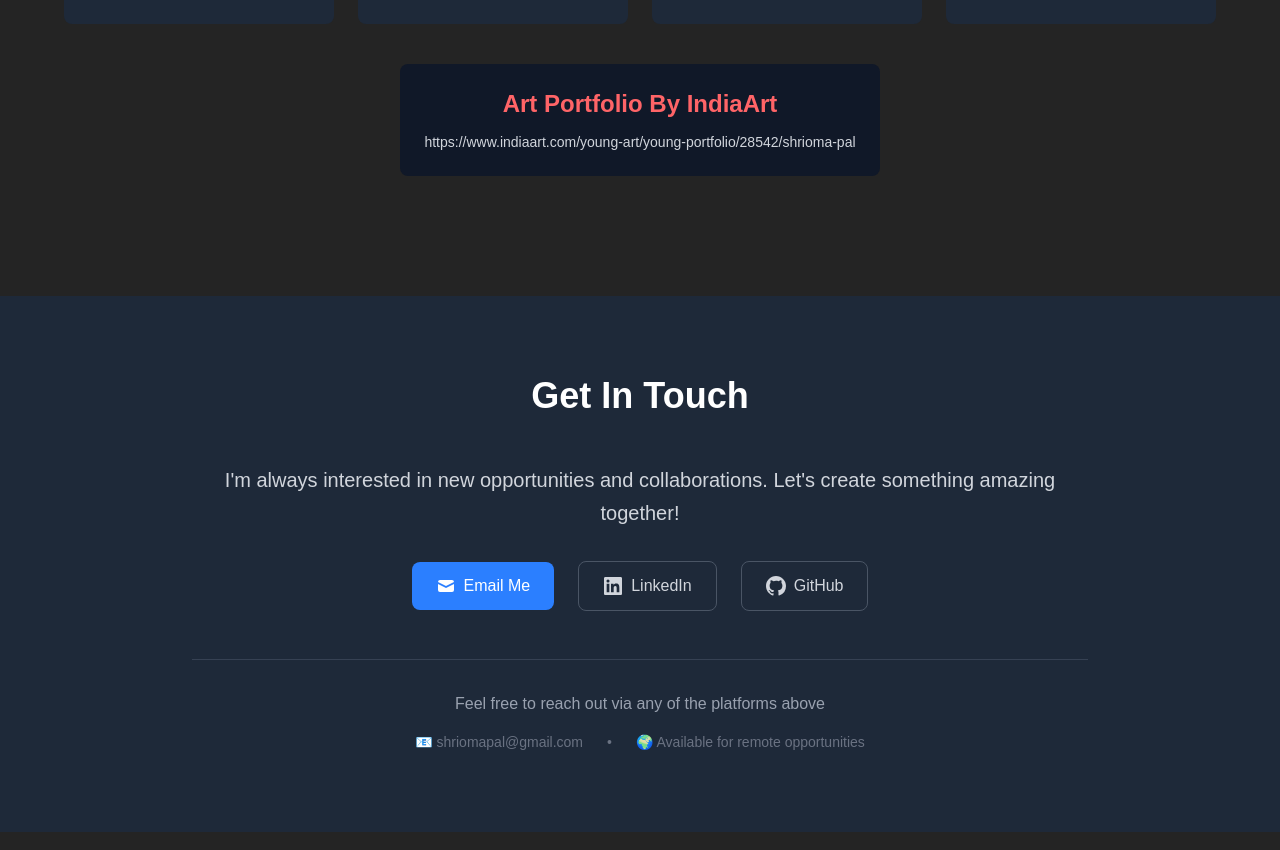
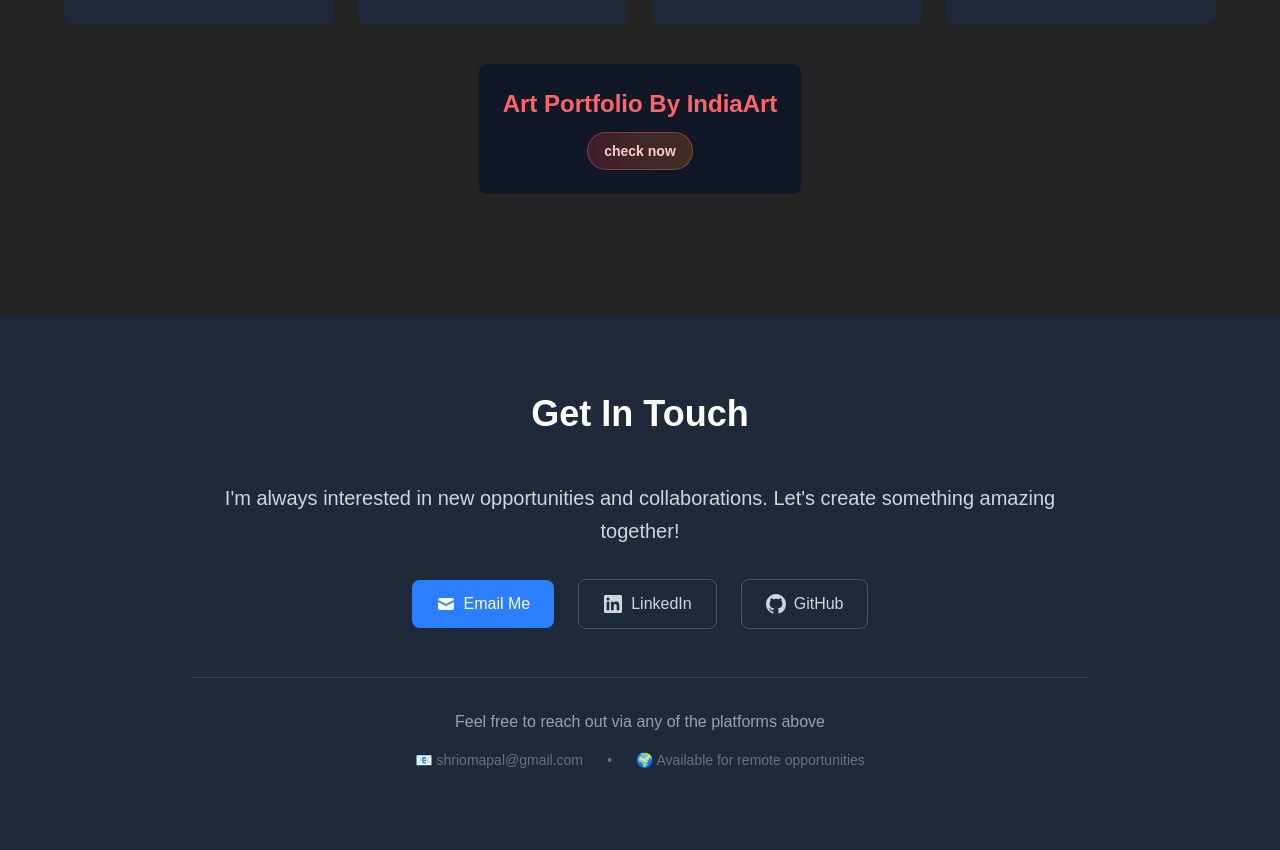
Before and after one commit to shriom17/my-portfolio, a React (Vite) app: page / in a window 1280 px wide. Shown: the part 5026-5876 px from the top of the page. Built offline with nearby package versions, Linux system fonts and the light colour scheme.

Commit message:
Changed UI UX of buttons

```diff
--- a/src/App.tsx
+++ b/src/App.tsx
@@ -1609,9 +1609,9 @@ const Hobbies = () => {
               href="https://www.indiaart.com/young-art/young-portfolio/28542/shrioma-pal"
               target="_blank"
               rel="noopener noreferrer"
-              className="hover:text-red-400"
+              className="inline-flex items-center gap-1 rounded-full border border-red-400/40 bg-gradient-to-r from-red-500/20 to-orange-400/20 px-4 py-2 text-sm font-semibold text-red-200 shadow-sm transition-all duration-200 hover:-translate-y-0.5 hover:border-red-300/60 hover:from-red-500/30 hover:to-orange-400/30 hover:text-white hover:shadow-md"
             >
-              https://www.indiaart.com/young-art/young-portfolio/28542/shrioma-pal
+              check now
             </a>
           </div>
         </div>
```
